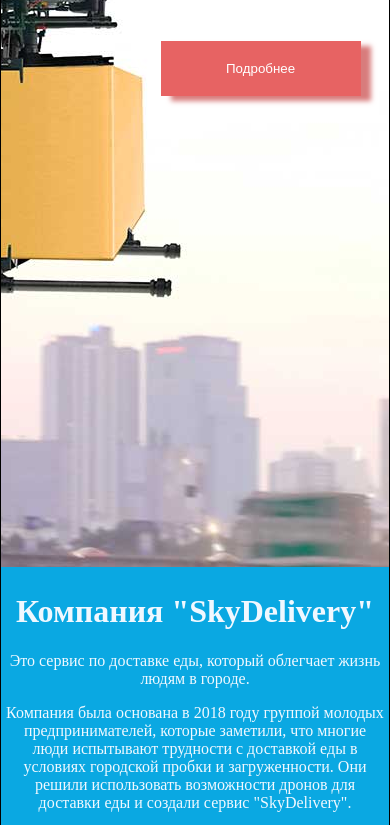
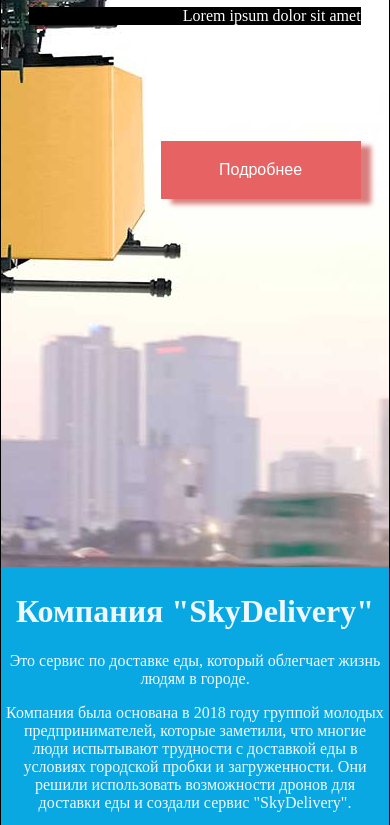
Before and after one commit to VLaD2929/SkyDelivery, a plain HTML site: page index.html in a window 390 px wide. Shown: the part 326-1151 px from the top of the page. Drawn offline with Linux system fonts and the light colour scheme.

Commit message:
Update media2.css

```diff
--- a/CSS/media.css
+++ b/CSS/media.css
@@ -13,7 +13,14 @@
      margin: 0 ;
      text-align: right;
      padding: 40px 10px;
-	    color:#fff;
+    }
+.header h1,.header p{
+        color: #fff;
+        background-color: #000;
+    }
+.header button{
+        margin-top: 100px;
+        font-size: 16px;
     }
     #company{
     height: 1100px;
```
